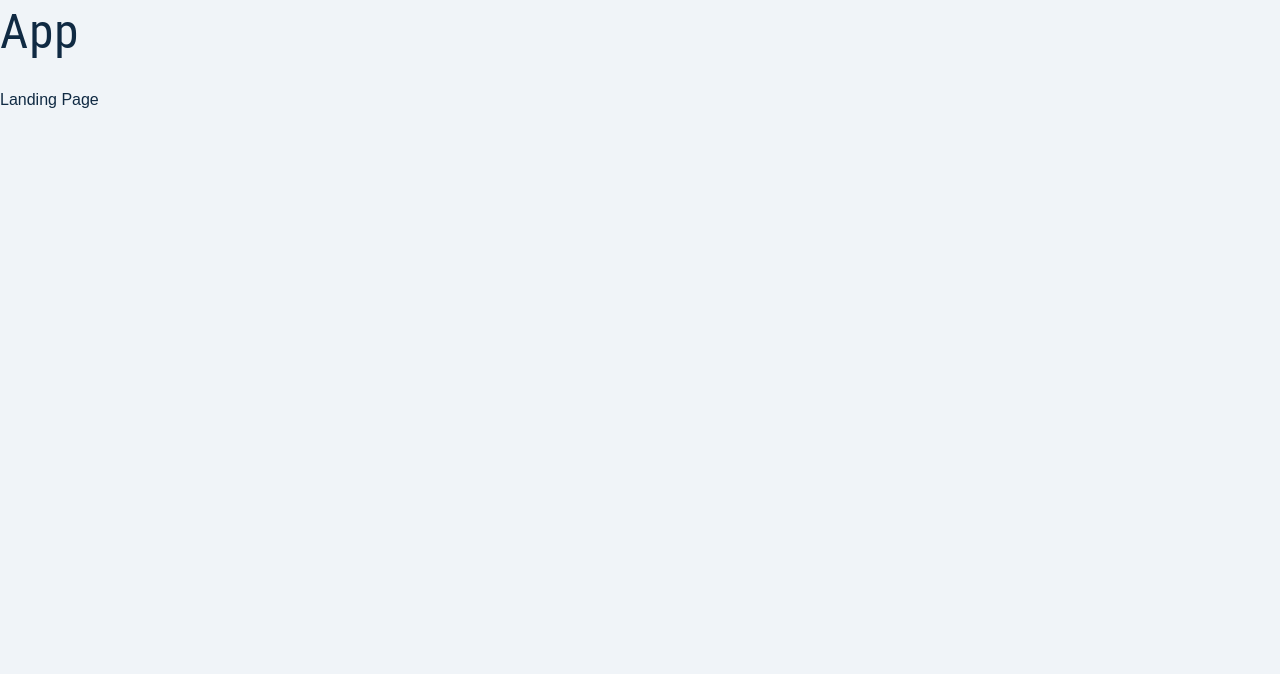
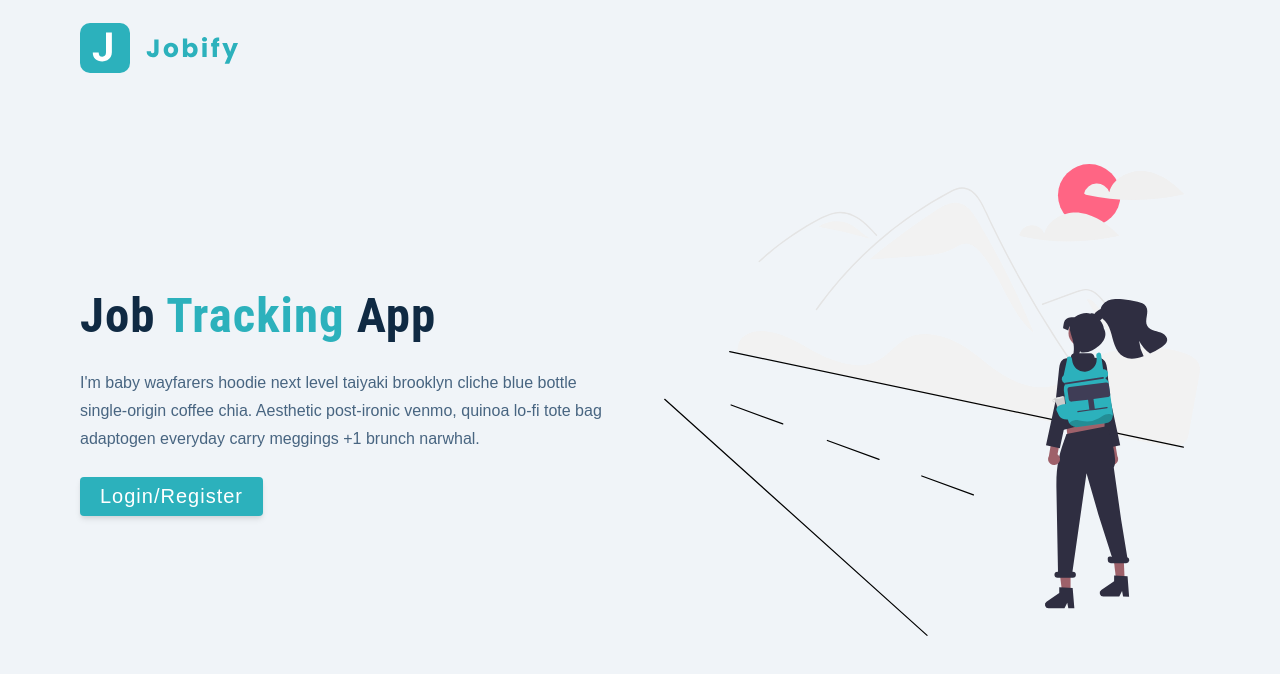
Before and after one commit to Shih-Yi/express-job-app, a React (Create React App) app in the folder client_new/: page / in a window 1280 px wide. Shown: the top 674 px of the page. Built offline with nearby package versions, Linux system fonts and the light colour scheme; no server answers.

Commit message:
1. add styled-components 2. use Wrapper

```diff
--- a/client_new/package.json
+++ b/client_new/package.json
@@ -10,6 +10,7 @@
     "react": "^18.2.0",
     "react-dom": "^18.2.0",
     "react-scripts": "5.0.1",
+    "styled-components": "^5.3.8",
     "web-vitals": "^2.1.4"
   },
   "scripts": {
--- a/client_new/src/App.js
+++ b/client_new/src/App.js
@@ -1,9 +1,8 @@
-import Landing from './assets/pages/Landing'
+import Landing from './pages/Landing'
 
 function App() {
   return (
     <div>
-      <h1>app</h1>
       <Landing />
     </div>
   )
--- a/client_new/src/assets/pages/Landing.js
+++ /dev/null
@@ -1,18 +0,0 @@
-import logo from '../images/logo.svg'
-import main from '../images/main.svg'
-import { useEffect } from 'react'
-
-const Landing = () => {
-  const fetchData = async () => {
-    const res = await fetch('/api2')
-    const data = await res.json()
-    console.log(data)
-  }
-  useEffect(() => {
-    fetchData()
-  }, [])
-
-  return <div>Landing Page</div>
-}
-
-export default Landing
--- /dev/null
+++ b/client_new/src/pages/Landing.js
@@ -0,0 +1,68 @@
+import logo from '../assets/images/logo.svg'
+import main from '../assets/images/main.svg'
+import styled from 'styled-components'
+
+const Landing = () => {
+  return (
+    <Wrapper>
+      <nav>
+        <img src={logo} alt="logo" className="logo" />
+      </nav>
+      <div className="container page">
+        <div className="info">
+          <h1>
+            job <span>tracking</span> app
+          </h1>
+          <p>
+            I'm baby wayfarers hoodie next level taiyaki brooklyn cliche blue
+            bottle single-origin coffee chia. Aesthetic post-ironic venmo,
+            quinoa lo-fi tote bag adaptogen everyday carry meggings +1 brunch
+            narwhal.
+          </p>
+          <button className="btn btn-hero">Login/Register</button>
+        </div>
+        <img src={main} alt="job hunt" className="img main-img" />
+      </div>
+    </Wrapper>
+  )
+}
+
+const Wrapper = styled.main`
+  nav {
+    width: var(--fluid-width);
+    max-width: var(--max-width);
+    margin: 0 auto;
+    height: var(--nav-height);
+    display: flex;
+    align-items: center;
+  }
+  .page {
+    min-height: calc(100vh - var(--nav-height));
+    display: grid;
+    align-items: center;
+    margin-top: -3rem;
+  }
+  h1 {
+    font-weight: 700;
+    span {
+      color: var(--primary-500);
+    }
+  }
+  p {
+    color: var(--grey-600);
+  }
+  .main-img {
+    display: none;
+  }
+  @media (min-width: 992px) {
+    .page {
+      grid-template-columns: 1fr 1fr;
+      column-gap: 3rem;
+    }
+    .main-img {
+      display: block;
+    }
+  }
+`
+
+export default Landing
```
Also changed, not shown: 1 other file (tests, documents, lock files or other folders).
